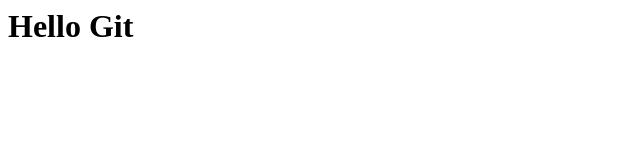
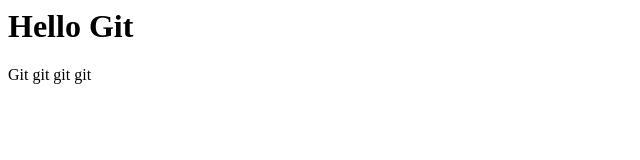
Before and after one commit to Ale3Ksander/MyGit, a plain HTML site: page index.html in a window 1280 px wide. Shown: the full height of the page, 0-640 px from the left. Drawn offline with Linux system fonts and the light colour scheme.

Commit message:
Add change gor test push

```diff
--- a/index.html
+++ b/index.html
@@ -1 +1,2 @@
 <h1>Hello Git</h1>
+<p>Git git git git</p>
```
Also changed, not shown: sdfsdfsdf.txt (added), test.txt.
